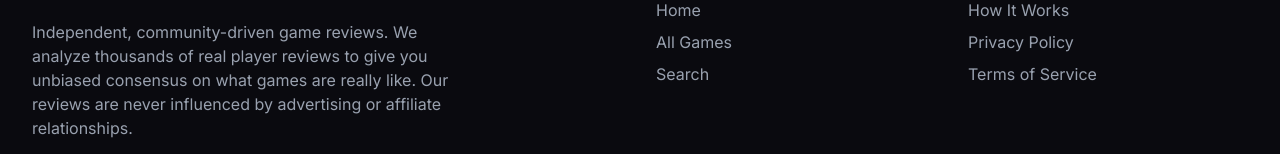
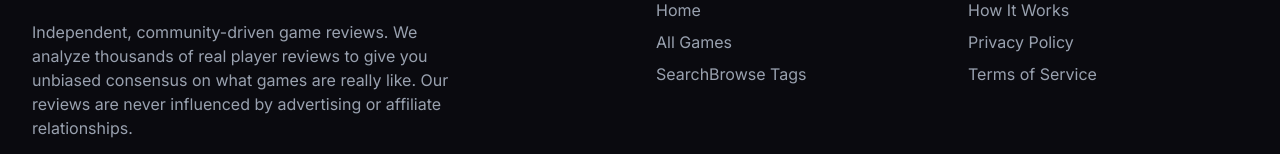
Before and after one commit to corbey08/fairplay-reviews, a Next.js app in the folder frontend/: page /about in a window 1280 px wide. Shown: the part 2665-2819 px from the top of the page. Built offline with nearby package versions, Linux system fonts and the light colour scheme.

Commit message:
Add 'Browse Tags' link to footer
Added a 'Browse Tags' link to the footer under Quick Links.

```diff
--- a/frontend/src/components/Footer.tsx
+++ b/frontend/src/components/Footer.tsx
@@ -93,6 +93,9 @@
                 <Link href="/search" className="text-gray-400 hover:text-white transition-colors">
                   Search
                 </Link>
+                <Link href="/tags" className="text-gray-400 hover:text-white transition-colors">
+                  Browse Tags
+                </Link>
               </li>
             </ul>
           </div>
```
